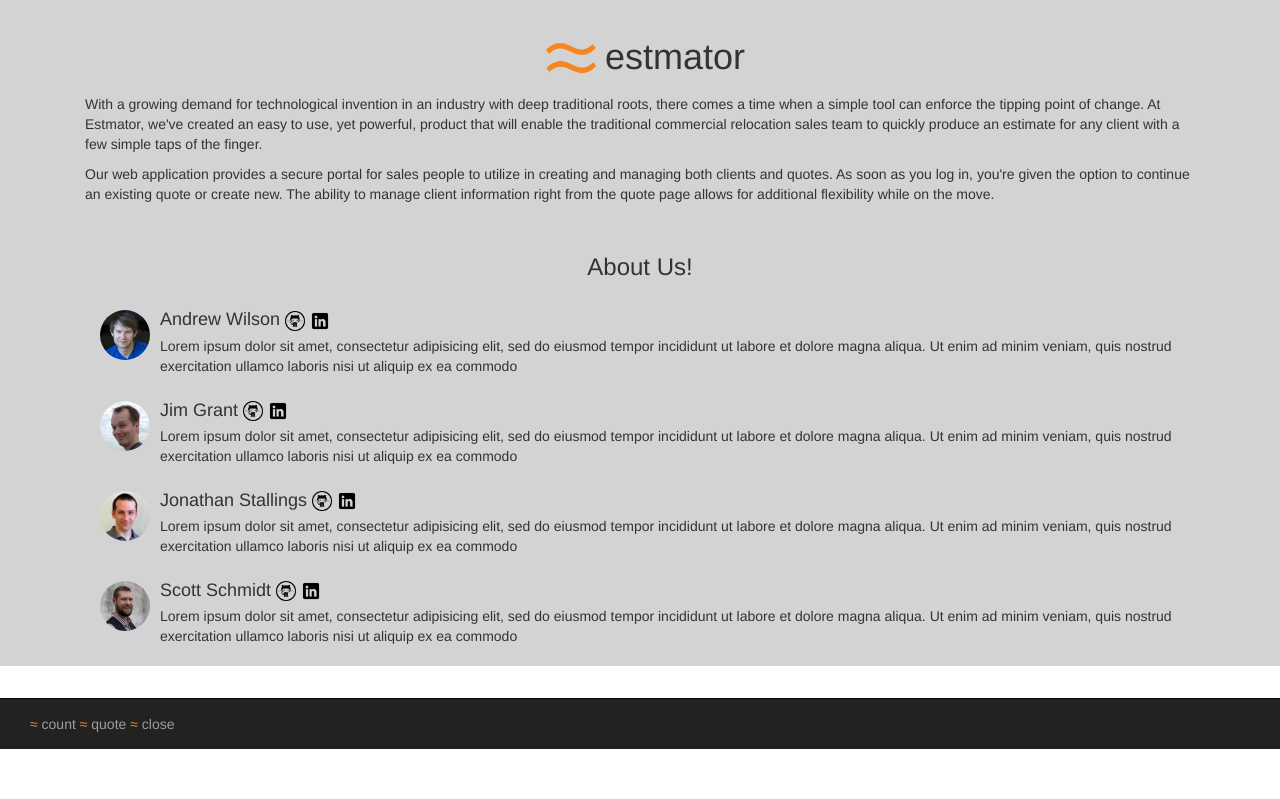
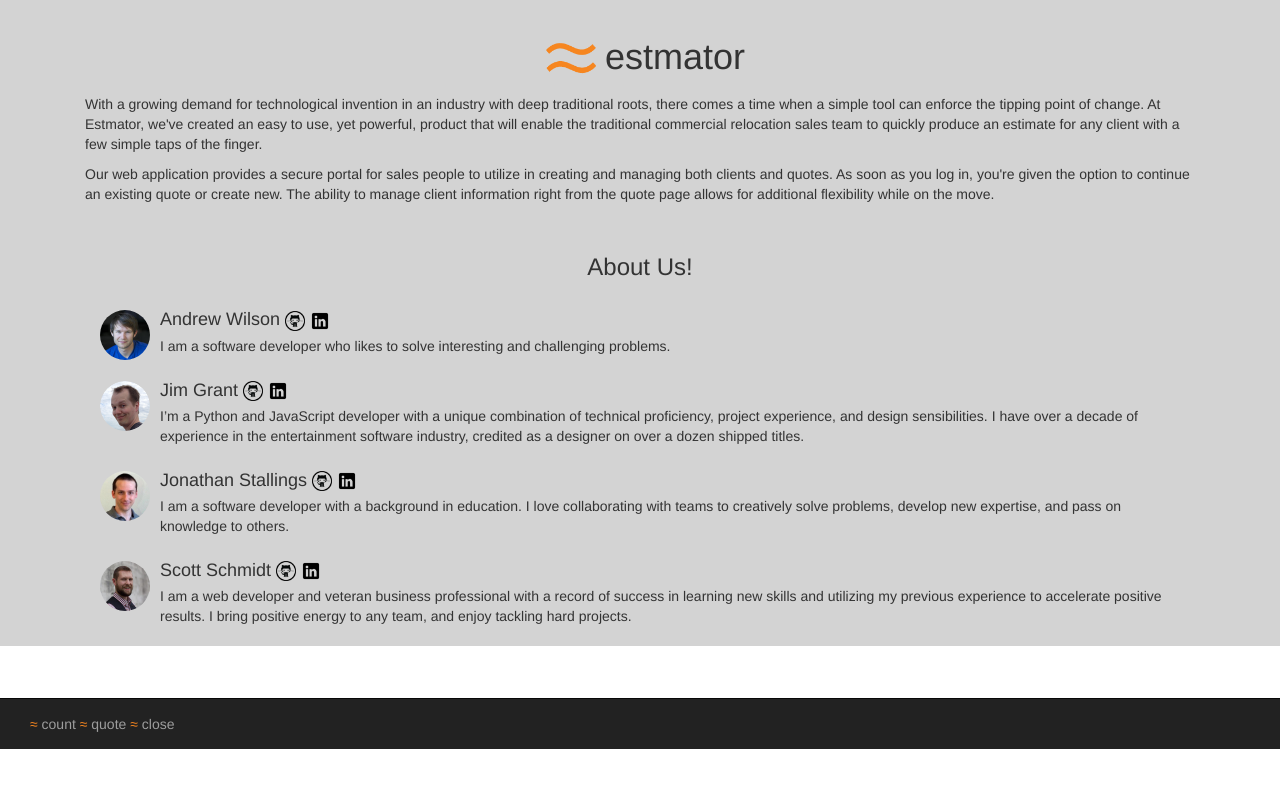
Before and after one commit to Estmator/EstmatorApp, a Django app: page /about/ in a window 1280 px wide. Shown: the part 51-850 px from the top of the page. Run offline with Django 3.2, Linux system fonts and the light colour scheme; some libraries are stand-ins or nearby versions.

Commit message:
Update team experience

```diff
--- a/estmator_project/estmator_project/templates/about.html
+++ b/estmator_project/estmator_project/templates/about.html
@@ -47,9 +47,7 @@
                   <img class='gh_img' src="{% static 'images/li.png' %}" alt="LinkedIn">
                 </a>
               </h4>
-              <p>Lorem ipsum dolor sit amet, consectetur adipisicing elit, sed do eiusmod
-              tempor incididunt ut labore et dolore magna aliqua. Ut enim ad minim veniam,
-              quis nostrud exercitation ullamco laboris nisi ut aliquip ex ea commodo</p>
+              <p>I am a software developer who likes to solve interesting and challenging problems.</p>
             </div>
           </li>
           <li class="media">
@@ -66,9 +64,10 @@
                   <img class='gh_img' src="{% static 'images/li.png' %}" alt="LinkedIn">
                 </a>
               </h4>
-              <p>Lorem ipsum dolor sit amet, consectetur adipisicing elit, sed do eiusmod
-              tempor incididunt ut labore et dolore magna aliqua. Ut enim ad minim veniam,
-              quis nostrud exercitation ullamco laboris nisi ut aliquip ex ea commodo</p>
+              <p>I’m a Python and JavaScript developer with a unique combination of technical
+              proficiency, project experience, and design sensibilities. I have over a decade of
+              experience in the entertainment software industry, credited as a designer on over a
+              dozen shipped titles.</p>
             </div>
           </li>
           <li class="media">
@@ -85,9 +84,9 @@
                   <img class='gh_img' src="{% static 'images/li.png' %}" alt="LinkedIn">
                 </a>
               </h4>
-              <p>Lorem ipsum dolor sit amet, consectetur adipisicing elit, sed do eiusmod
-              tempor incididunt ut labore et dolore magna aliqua. Ut enim ad minim veniam,
-              quis nostrud exercitation ullamco laboris nisi ut aliquip ex ea commodo</p>
+              <p>I am a software developer with a background in education. I love collaborating
+              with teams to creatively solve problems, develop new expertise, and pass on knowledge
+              to others.</p>
             </div>
           </li>
           <li class="media">
@@ -104,9 +103,9 @@
                   <img class='gh_img' src="{% static 'images/li.png' %}" alt="LinkedIn">
                 </a>
               </h4>
-              <p>Lorem ipsum dolor sit amet, consectetur adipisicing elit, sed do eiusmod
-              tempor incididunt ut labore et dolore magna aliqua. Ut enim ad minim veniam,
-              quis nostrud exercitation ullamco laboris nisi ut aliquip ex ea commodo</p>
+              <p>I am a web developer and veteran business professional with a record of success
+              in learning new skills and utilizing my previous experience to accelerate positive
+              results. I bring positive energy to any team, and enjoy tackling hard projects.</p>
             </div>
           </li>
         </ul>
```
